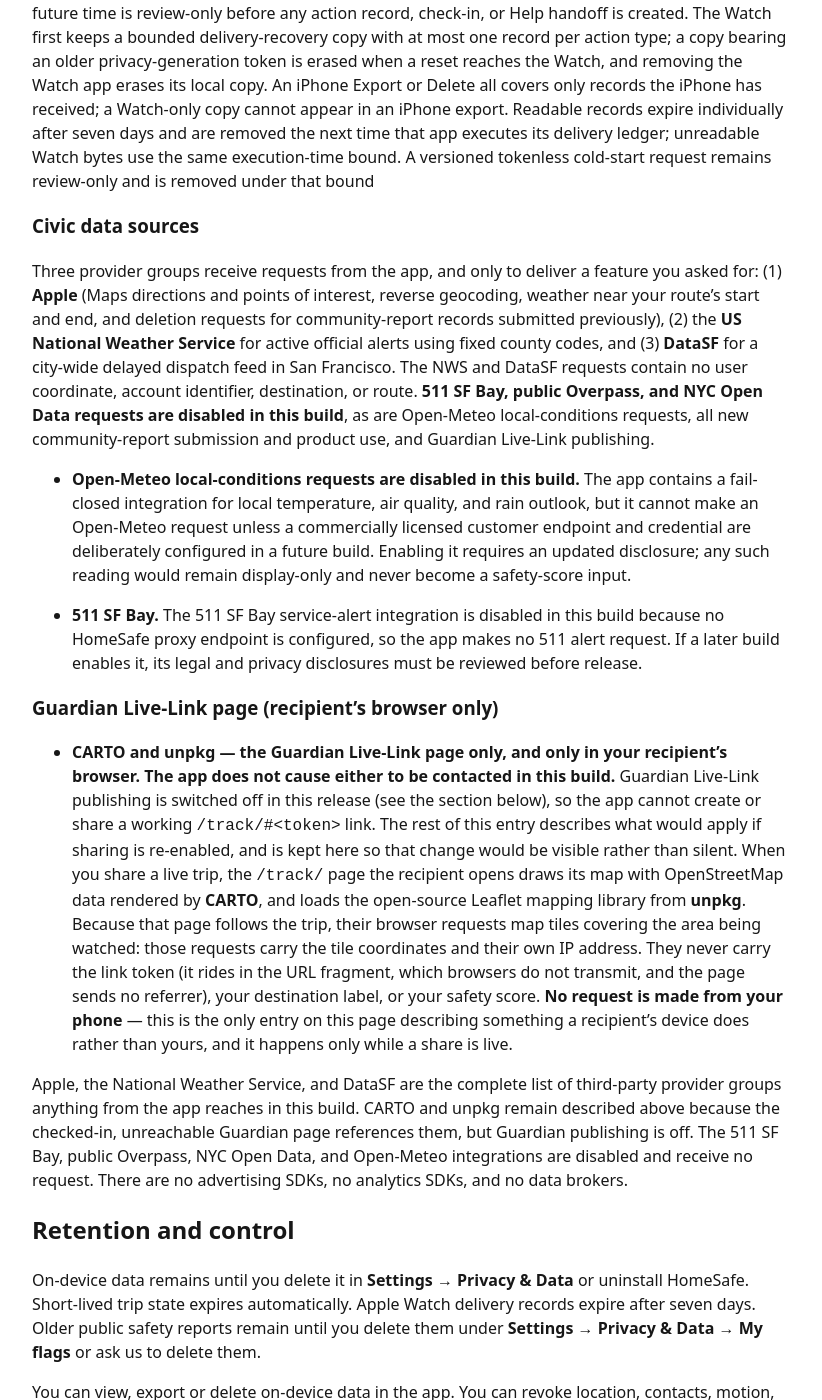
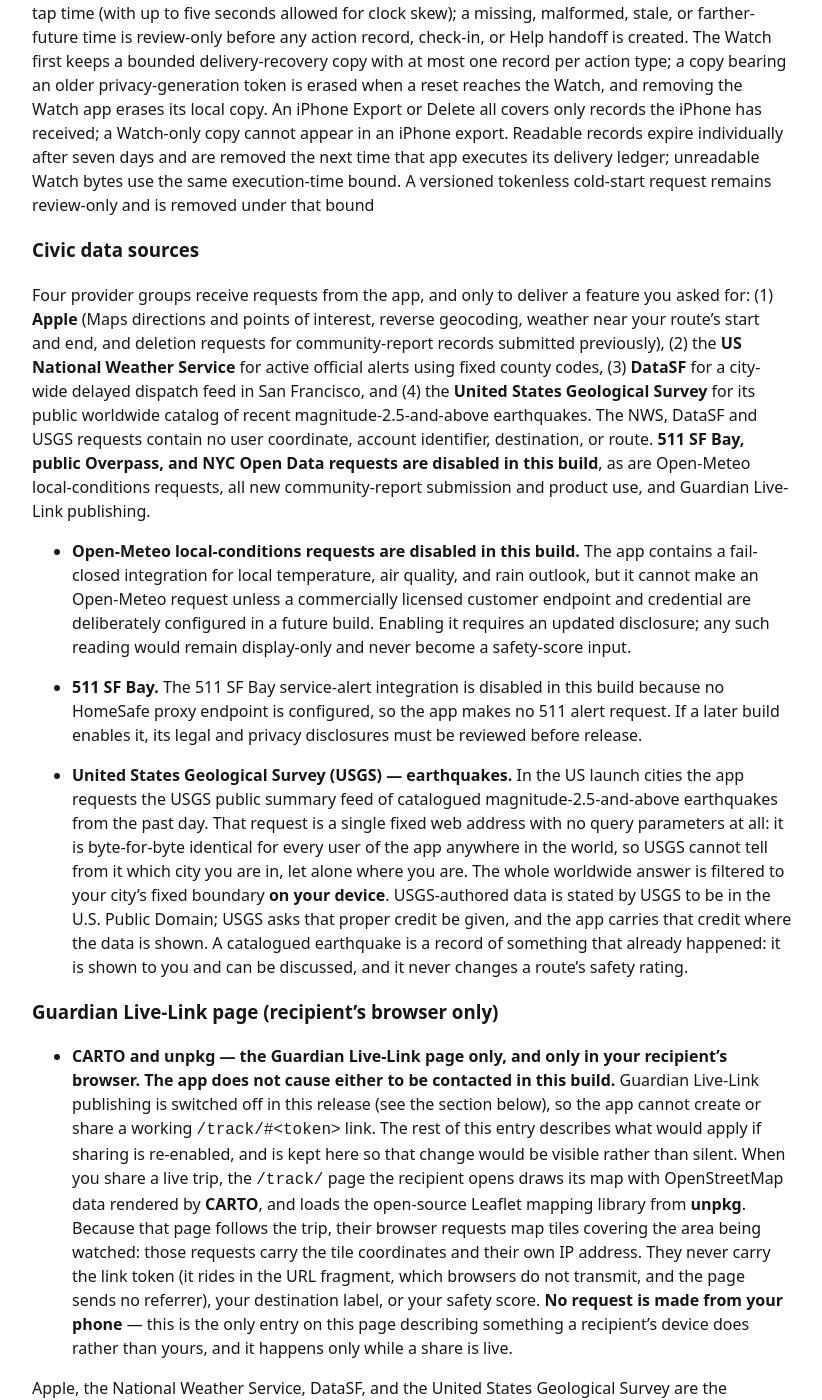
Before and after one commit to GenesisCipher-Labs/genesiscipher-labs.github.io, a Jekyll site: the page built from privacy.md, in a window 1280 px wide and 1400 px high, scrolled down 3633 px. Shown: the whole window, without its empty margins (228-1050 px from the left). Built offline with Jekyll 4.4.1, drawn with Linux system fonts in a browser that asks for light colours; some of the changed text lies outside the part shown.

Commit message:
Add USGS earthquake data disclosure
Updated the privacy and terms docs to reflect the new USGS earthquake feed in launch cities, including the fixed-address request behavior and on-device filtering. Also refreshed the last-updated dates and clarified the complete third-party provider list in the current build.

```diff
--- a/privacy.md
+++ b/privacy.md
@@ -29,7 +29,7 @@
 | Apple Watch delivery records | Used to deliver and deduplicate actions. Stored on your Apple devices for up to seven days. |
 | Safety reports created in older versions | Category, location, time and an opaque Apple identifier may remain in Apple's public CloudKit database until deleted. New reports are not currently uploaded or used. |
 
-HomeSafe also requests fixed regional public information from the US National Weather Service and DataSF. Those requests do not include your location, route, destination or account identifier.
+HomeSafe also requests fixed regional public information from the US National Weather Service, DataSF, and the United States Geological Survey. Those requests do not include your location, route, destination or account identifier.
 
 Apple receives the requests described above under its own privacy terms. A person or service receives data only when you deliberately share it using the system share sheet. GenesisCipher Labs does not operate a server that receives your routes, contacts, trip history or continuous location. We do not sell personal data or use advertising or analytics SDKs.
 
@@ -69,17 +69,19 @@
 
 ### Civic data sources
 
-Three provider groups receive requests from the app, and only to deliver a feature you asked for: (1) **Apple** (Maps directions and points of interest, reverse geocoding, weather near your route's start and end, and deletion requests for community-report records submitted previously), (2) the **US National Weather Service** for active official alerts using fixed county codes, and (3) **DataSF** for a city-wide delayed dispatch feed in San Francisco. The NWS and DataSF requests contain no user coordinate, account identifier, destination, or route. **511 SF Bay, public Overpass, and NYC Open Data requests are disabled in this build**, as are Open-Meteo local-conditions requests, all new community-report submission and product use, and Guardian Live-Link publishing.
+Four provider groups receive requests from the app, and only to deliver a feature you asked for: (1) **Apple** (Maps directions and points of interest, reverse geocoding, weather near your route's start and end, and deletion requests for community-report records submitted previously), (2) the **US National Weather Service** for active official alerts using fixed county codes, (3) **DataSF** for a city-wide delayed dispatch feed in San Francisco, and (4) the **United States Geological Survey** for its public worldwide catalog of recent magnitude-2.5-and-above earthquakes. The NWS, DataSF and USGS requests contain no user coordinate, account identifier, destination, or route. **511 SF Bay, public Overpass, and NYC Open Data requests are disabled in this build**, as are Open-Meteo local-conditions requests, all new community-report submission and product use, and Guardian Live-Link publishing.
 
 - **Open-Meteo local-conditions requests are disabled in this build.** The app contains a fail-closed integration for local temperature, air quality, and rain outlook, but it cannot make an Open-Meteo request unless a commercially licensed customer endpoint and credential are deliberately configured in a future build. Enabling it requires an updated disclosure; any such reading would remain display-only and never become a safety-score input.
 
 - **511 SF Bay.** The 511 SF Bay service-alert integration is disabled in this build because no HomeSafe proxy endpoint is configured, so the app makes no 511 alert request. If a later build enables it, its legal and privacy disclosures must be reviewed before release.
 
+- **United States Geological Survey (USGS) — earthquakes.** In the US launch cities the app requests the USGS public summary feed of catalogued magnitude-2.5-and-above earthquakes from the past day. That request is a single fixed web address with no query parameters at all: it is byte-for-byte identical for every user of the app anywhere in the world, so USGS cannot tell from it which city you are in, let alone where you are. The whole worldwide answer is filtered to your city's fixed boundary **on your device**. USGS-authored data is stated by USGS to be in the U.S. Public Domain; USGS asks that proper credit be given, and the app carries that credit where the data is shown. A catalogued earthquake is a record of something that already happened: it is shown to you and can be discussed, and it never changes a route's safety rating.
+
 ### Guardian Live-Link page (recipient's browser only)
 
 - **CARTO and unpkg — the Guardian Live-Link page only, and only in your recipient's browser. The app does not cause either to be contacted in this build.** Guardian Live-Link publishing is switched off in this release (see the section below), so the app cannot create or share a working `/track/#<token>` link. The rest of this entry describes what would apply if sharing is re-enabled, and is kept here so that change would be visible rather than silent. When you share a live trip, the `/track/` page the recipient opens draws its map with OpenStreetMap data rendered by **CARTO**, and loads the open-source Leaflet mapping library from **unpkg**. Because that page follows the trip, their browser requests map tiles covering the area being watched: those requests carry the tile coordinates and their own IP address. They never carry the link token (it rides in the URL fragment, which browsers do not transmit, and the page sends no referrer), your destination label, or your safety score. **No request is made from your phone** — this is the only entry on this page describing something a recipient's device does rather than yours, and it happens only while a share is live.
 
-Apple, the National Weather Service, and DataSF are the complete list of third-party provider groups anything from the app reaches in this build. CARTO and unpkg remain described above because the checked-in, unreachable Guardian page references them, but Guardian publishing is off. The 511 SF Bay, public Overpass, NYC Open Data, and Open-Meteo integrations are disabled and receive no request. There are no advertising SDKs, no analytics SDKs, and no data brokers.
+Apple, the National Weather Service, DataSF, and the United States Geological Survey are the complete list of third-party provider groups anything from the app reaches in this build. CARTO and unpkg remain described above because the checked-in, unreachable Guardian page references them, but Guardian publishing is off. The 511 SF Bay, public Overpass, NYC Open Data, and Open-Meteo integrations are disabled and receive no request. There are no advertising SDKs, no analytics SDKs, and no data brokers.
 
 ## Retention and control
 
```
Also changed, not shown: other parts of privacy.md (+1 -1 lines), terms.md (+2 -2 lines).
